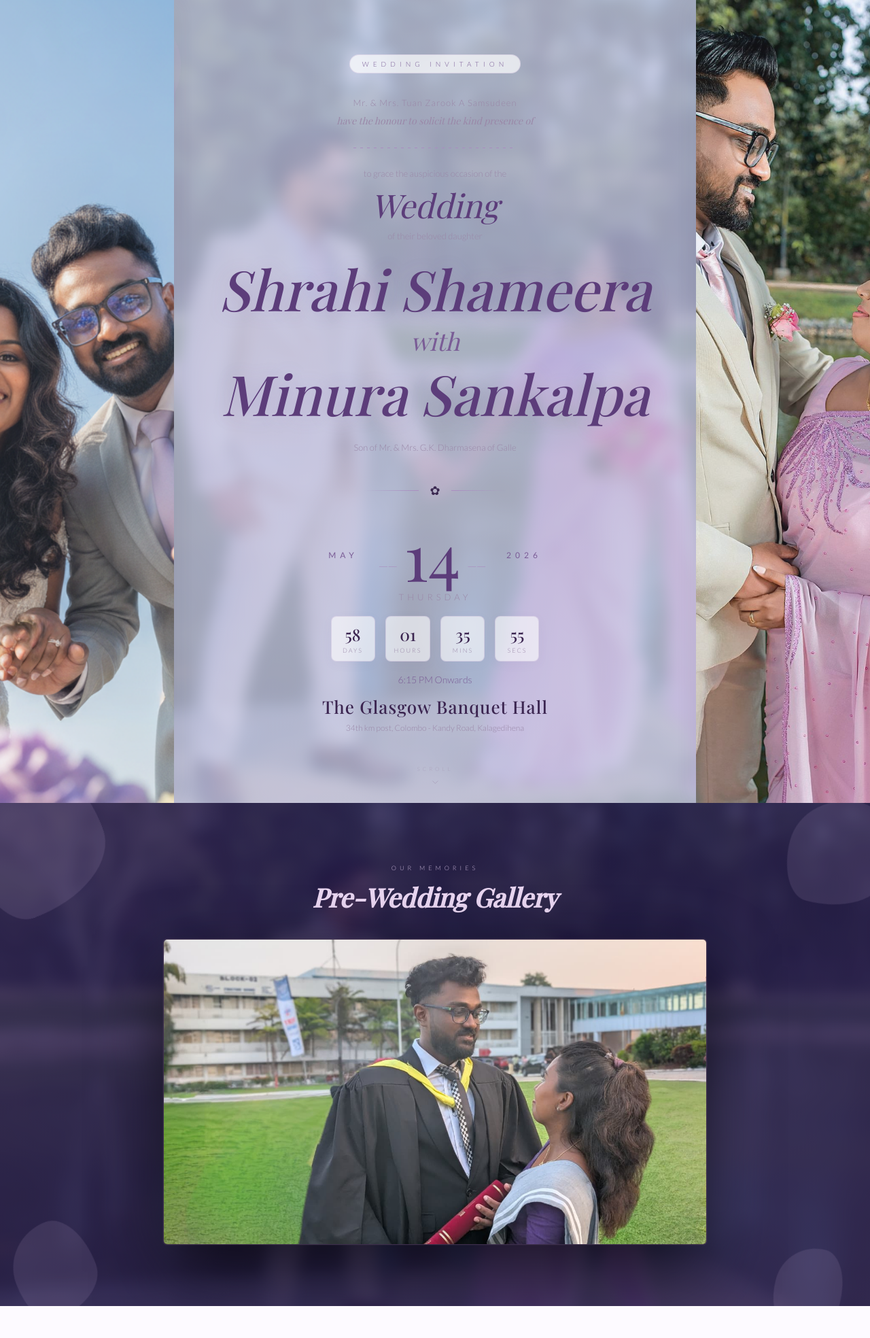
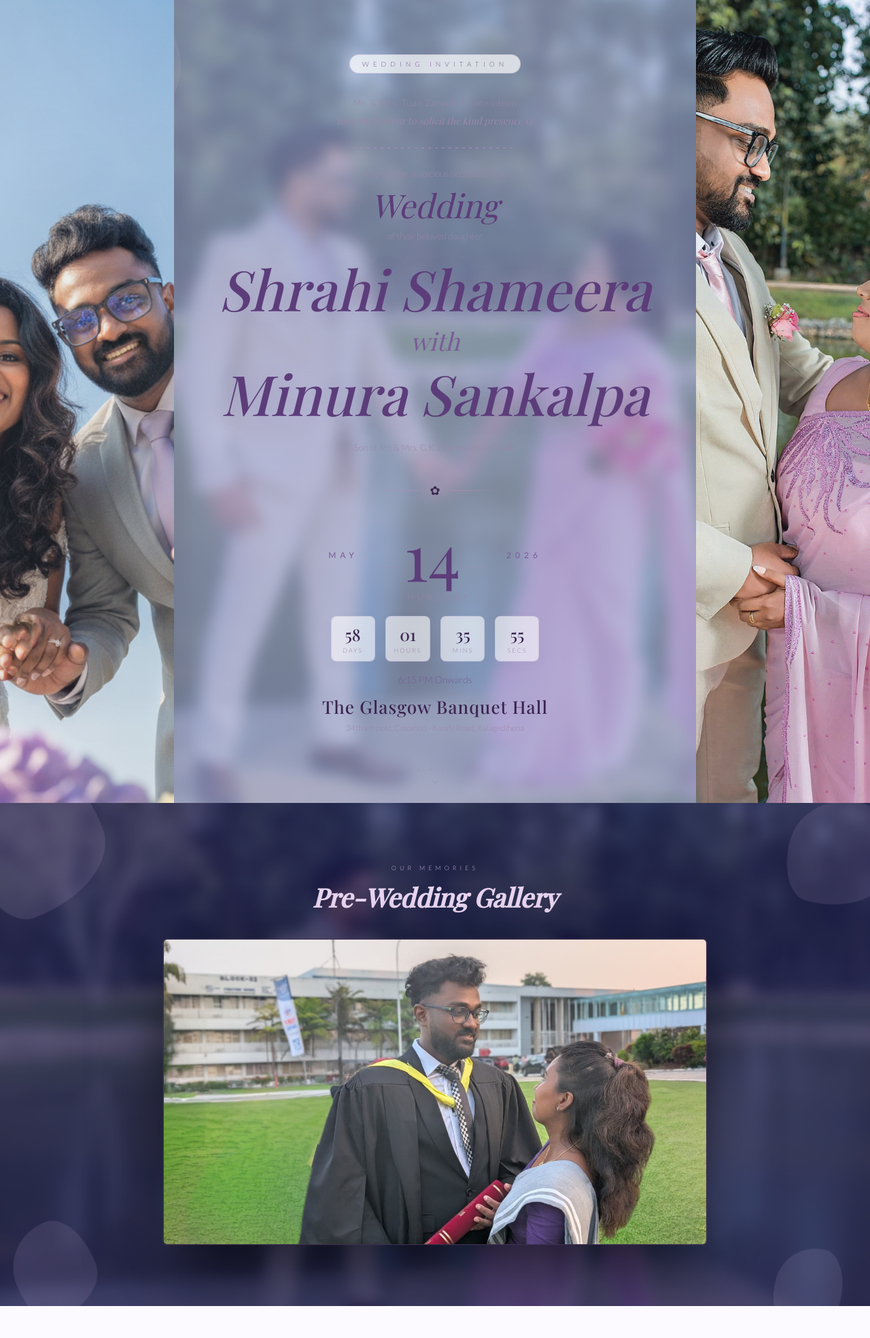
Before and after one commit to minura986/wedding-invitation, a React app: page invitation.html in a window 1280 px wide. Shown: the top 1968 px of the page at 68% size. Built offline with nearby package versions, Linux system fonts and the light colour scheme; a web font is replaced by a local one.

Commit message:
Update background photo opacity to 60%

```diff
--- a/invitation.html
+++ b/invitation.html
@@ -76,7 +76,7 @@
       /* Background photo with blue tint */
       background: linear-gradient(rgba(0, 50, 150, 0.4), rgba(0, 50, 150, 0.4)), url('public/images/slide3.jpeg') center center / cover no-repeat;
       filter: blur(10px);
-      opacity: 0.4;
+      opacity: 0.6;
       z-index: 0;
       transform: scale(1.05);
     }
@@ -534,7 +534,7 @@
       /* Background photo with blue tint on dark section */
       background: linear-gradient(rgba(0, 30, 100, 0.5), rgba(0, 30, 100, 0.5)), url('public/images/slide3.jpeg') center center / cover no-repeat;
       filter: blur(10px);
-      opacity: 0.35;
+      opacity: 0.6;
       z-index: 0;
       transform: scale(1.05);
     }
@@ -668,7 +668,7 @@
       /* Background photo with subtle blue tint */
       background: linear-gradient(rgba(200, 220, 255, 0.6), rgba(200, 220, 255, 0.6)), url('public/images/slide3.jpeg') center center / cover no-repeat;
       filter: blur(12px);
-      opacity: 0.3;
+      opacity: 0.6;
       z-index: -1;
       pointer-events: none;
     }
```
